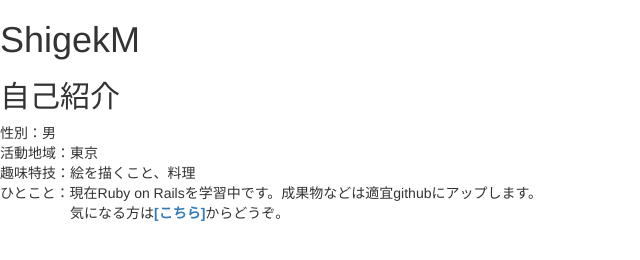
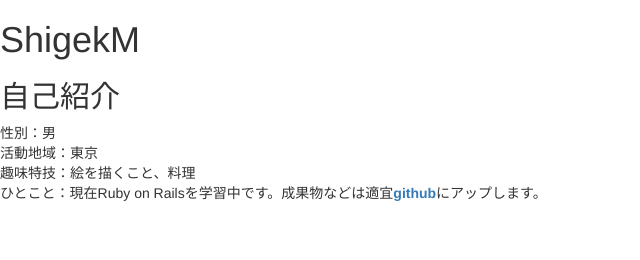
Before and after one commit to shigekm/shigekm.github.io, a plain HTML site: page index.html in a window 1280 px wide. Shown: the whole page, without its empty margins (0-640 px from the left). Drawn offline with nearby package versions, Linux system fonts and the light colour scheme.

Commit message:
edit texts

```diff
--- a/index.html
+++ b/index.html
@@ -24,10 +24,8 @@
         性別：男<br>
         活動地域：東京<br>
         趣味特技：絵を描くこと、料理<br>
-        ひとこと：現在Ruby on Railsを学習中です。成果物などは適宜githubにアップします。<br>
-        　　　　　気になる方は<a href="https://github.com/shigekm/shigekm.github.io"><b>[こちら]</b></a>からどうぞ。
+        ひとこと：現在Ruby on Railsを学習中です。成果物などは適宜<a href="https://github.com/shigekm/shigekm.github.io" target="blank"><b>github</b></a>にアップします。<br>
       </p>
-
     </div>
   </body>
 </html>
```
